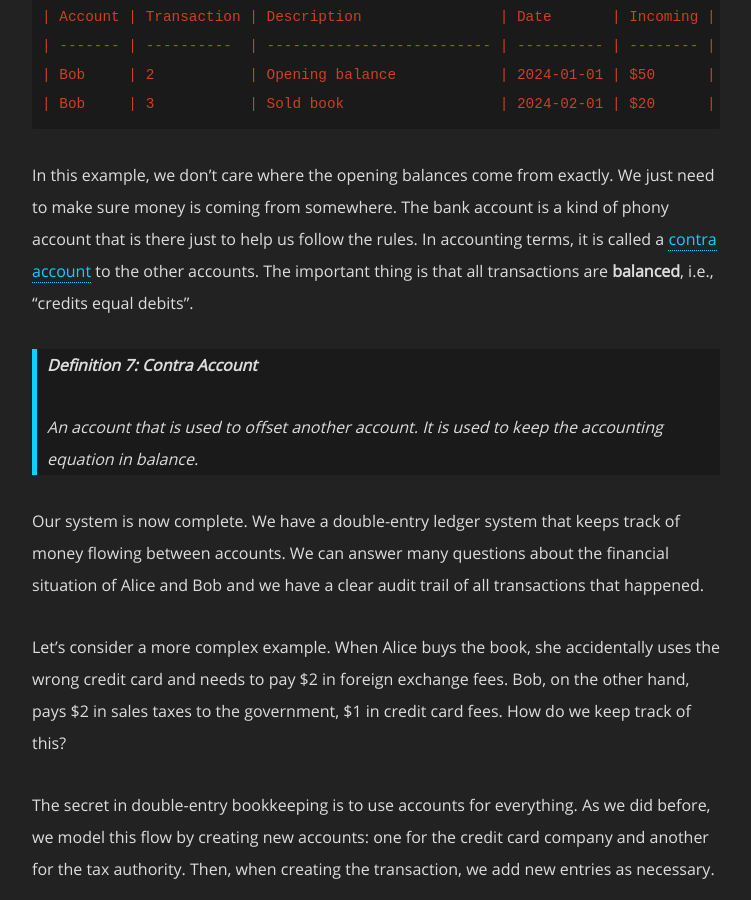
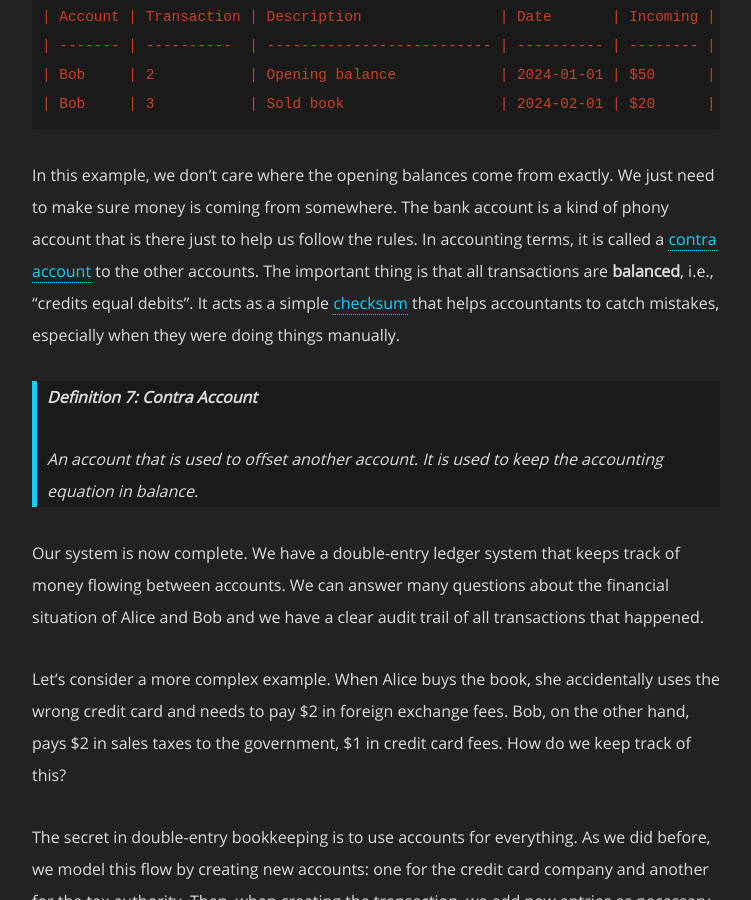
Before and after one commit to matheusportela/matheusportela.github.io, a Jekyll site: the page built from _posts/2024-04-08-double-entry-bookkeeping-as-a-directed-graph.md, in a window 1280 px wide and 900 px high, scrolled down 13886 px. Shown: the whole window, without its empty margins (264-1015 px from the left). Built offline with Jekyll 4.4.1, drawn with Linux system fonts in a browser that asks for light colours; some web fonts are replaced.

Commit message:
Add mention to checksum

````diff
--- a/_posts/2024-04-08-double-entry-bookkeeping-as-a-directed-graph.md
+++ b/_posts/2024-04-08-double-entry-bookkeeping-as-a-directed-graph.md
@@ -330,7 +330,7 @@ Let's assume all of the money that Alice and Bob have comes from a bank. Then, l
 | Bob     | 3           | Sold book                  | 2024-02-01 | $20      |          |
 ```
 
-In this example, we don't care where the opening balances come from exactly. We just need to make sure money is coming from somewhere. The bank account is a kind of phony account that is there just to help us follow the rules. In accounting terms, it is called a [contra account](https://en.wikipedia.org/wiki/Debits_and_credits#Contra_account) to the other accounts. The important thing is that all transactions are **balanced**, i.e., "credits equal debits".
+In this example, we don't care where the opening balances come from exactly. We just need to make sure money is coming from somewhere. The bank account is a kind of phony account that is there just to help us follow the rules. In accounting terms, it is called a [contra account](https://en.wikipedia.org/wiki/Debits_and_credits#Contra_account) to the other accounts. The important thing is that all transactions are **balanced**, i.e., "credits equal debits". It acts as a simple [checksum](https://en.wikipedia.org/wiki/Checksum) that helps accountants to catch mistakes, especially when they were doing things manually.
 
 > **Definition 7: Contra Account**
 >
````
